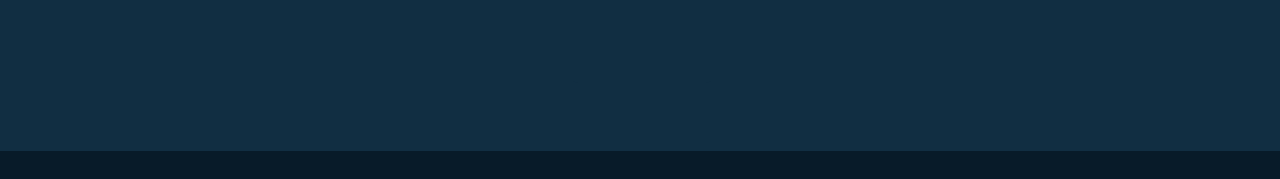
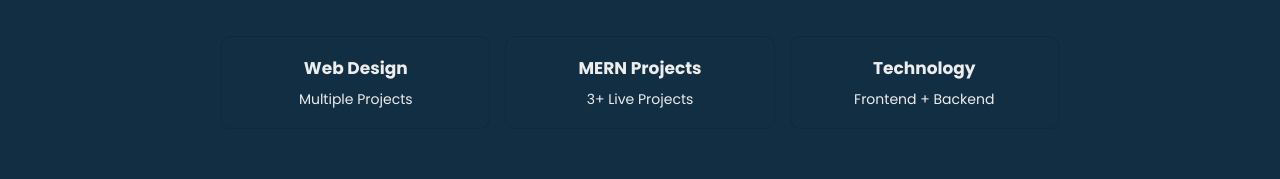
Before and after one commit to tania-khanam302/Tania-Khanam, a React (Vite) app in the folder client/: page / in a window 1280 px wide. Shown: the part 1502-1681 px from the top of the page. Built offline with nearby package versions, Linux system fonts and the light colour scheme; no server answers.

Commit message:
about modify

```diff
--- a/client/css/style.css
+++ b/client/css/style.css
@@ -492,6 +492,46 @@ body {
 
 
 /* about animation end  */
+
+/* About Statistics */
+
+.about-stats {
+  display: grid;
+  grid-template-columns: repeat(3, 1fr);
+  gap: 15px;
+  margin: 25px 0;
+}
+
+.stat-box {
+  padding: 18px 15px;
+  border: 1px solid rgba(0, 0, 0, 0.1);
+  border-radius: 10px;
+  text-align: center;
+  transition: 0.3s;
+}
+
+.stat-box:hover {
+  transform: translateY(-5px);
+}
+
+.stat-box h4 {
+  font-size: 17px;
+  margin-bottom: 8px;
+}
+
+.stat-box span {
+  font-size: 14px;
+  display: block;
+}
+
+
+/* Mobile */
+
+@media (max-width: 768px) {
+  .about-stats {
+    grid-template-columns: 1fr;
+  }
+}
 
 
 /* ========== about section end ========== */
--- a/client/src/pages/Home.jsx
+++ b/client/src/pages/Home.jsx
@@ -196,9 +196,9 @@ I build responsive websites and modern full-stack web applications using HTML, C
                 <a href="#contact" className="btn">
                   Contact Me
                 </a>
-                <a href="#contact" className="btn">
+                {/* <a href="#contact" className="btn">
                   Download CV
-                </a>
+                </a> */}
 
                 <span className="animate" style={{ '--i': 5 }}></span>
 
@@ -282,6 +282,7 @@ I build responsive websites and modern full-stack web applications using HTML, C
         ></span>
       </div>
 
+
 <div className="about-content">
 
   <h3>
@@ -313,6 +314,29 @@ I build responsive websites and modern full-stack web applications using HTML, C
     ></span>
   </p>
 
+
+  {/* About Statistics */}
+
+  <div className="about-stats">
+
+    <div className="stat-box">
+      <h4>Web Design</h4>
+      <span>Multiple Projects</span>
+    </div>
+
+    <div className="stat-box">
+      <h4>MERN Projects</h4>
+      <span>3+ Live Projects</span>
+    </div>
+
+    <div className="stat-box">
+      <h4>Technology</h4>
+      <span>Frontend + Backend</span>
+    </div>
+
+  </div>
+
+
   <div className="btn-box btns">
     <a href="#contact" className="btn">
       Read More
@@ -325,6 +349,8 @@ I build responsive websites and modern full-stack web applications using HTML, C
   </div>
 
 </div>
+
+
 
     </div>
   </div>
```
